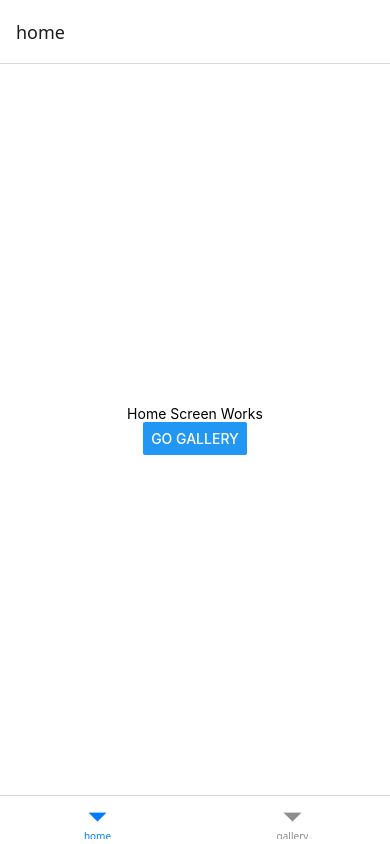
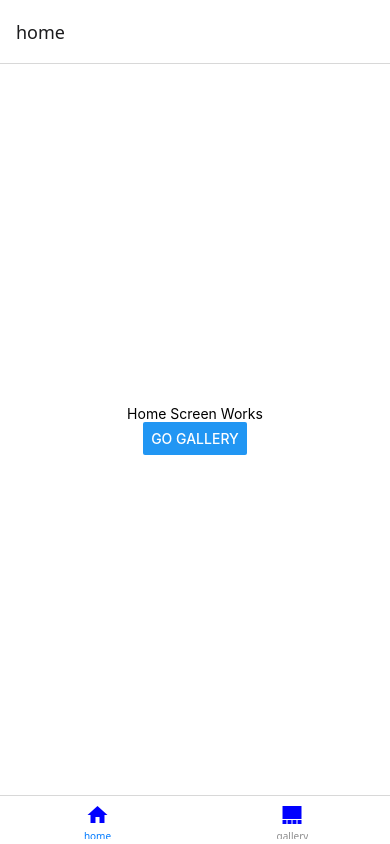
Before and after one commit to vicenteprogammer/mobileDeveloperBootcamp, a React Native app in the folder react-navigation/: screen / in a window 390 px wide. Built offline with nearby package versions, Linux system fonts and the light colour scheme.

Commit message:
Adicionando icones a bootom tabs

```diff
--- a/react-navigation/src/routes/bottom.routes.tsx
+++ b/react-navigation/src/routes/bottom.routes.tsx
@@ -1,6 +1,6 @@
 import {createBottomTabNavigator} from '@react-navigation/bottom-tabs'
 import HomeScreen from '../screens/HomeScreen';
-
+import {MaterialCommunityIcons} from '@expo/vector-icons'
 const {Screen, Navigator} = createBottomTabNavigator();
 
 export default function BottomRoutes(){
@@ -9,10 +9,27 @@ export default function BottomRoutes(){
         <Screen
          name='home'
          component={HomeScreen}
+         options={{
+            tabBarIcon:({color,size})=>(
+                <MaterialCommunityIcons
+                 name='home'
+                 size={24}
+                 color={'blue'}
+                />
+            )
+         }}
         />
         <Screen
          name='gallery'
          component={HomeScreen}
+         options={{
+            tabBarIcon:({color, size})=>(
+                <MaterialCommunityIcons
+                 name="view-gallery"
+                 size={24}
+                 color="blue" />
+            )
+         }}
         />
     </Navigator>
     )
```
